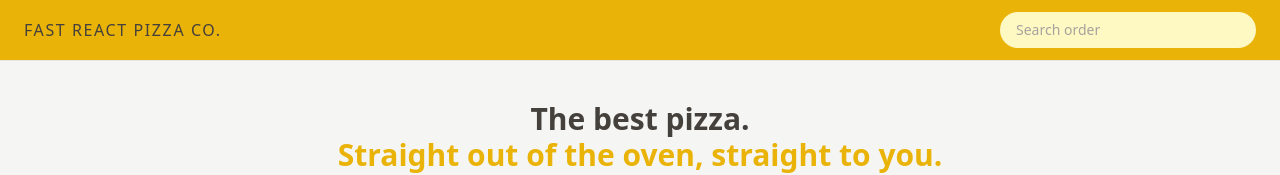
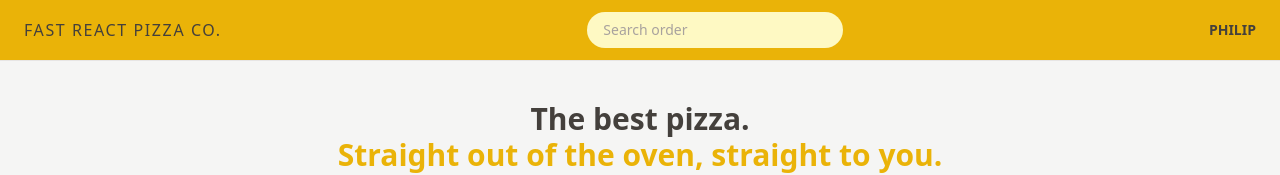
Before and after one commit to Gbangbolaoluwagbemiga/pizza, a React (Vite) app: page / in a window 1280 px wide. Shown: the top 175 px of the page. Built offline with nearby package versions, Linux system fonts and the light colour scheme.

Commit message:
Today init

```diff
--- a/src/ui/Header.jsx
+++ b/src/ui/Header.jsx
@@ -9,7 +9,7 @@ function Header() {
         Fast React Pizza Co.
       </Link>
       <SearchOrder />
-      {/* <Username /> */}
+      <Username />
     </header>
   );
 }
```
